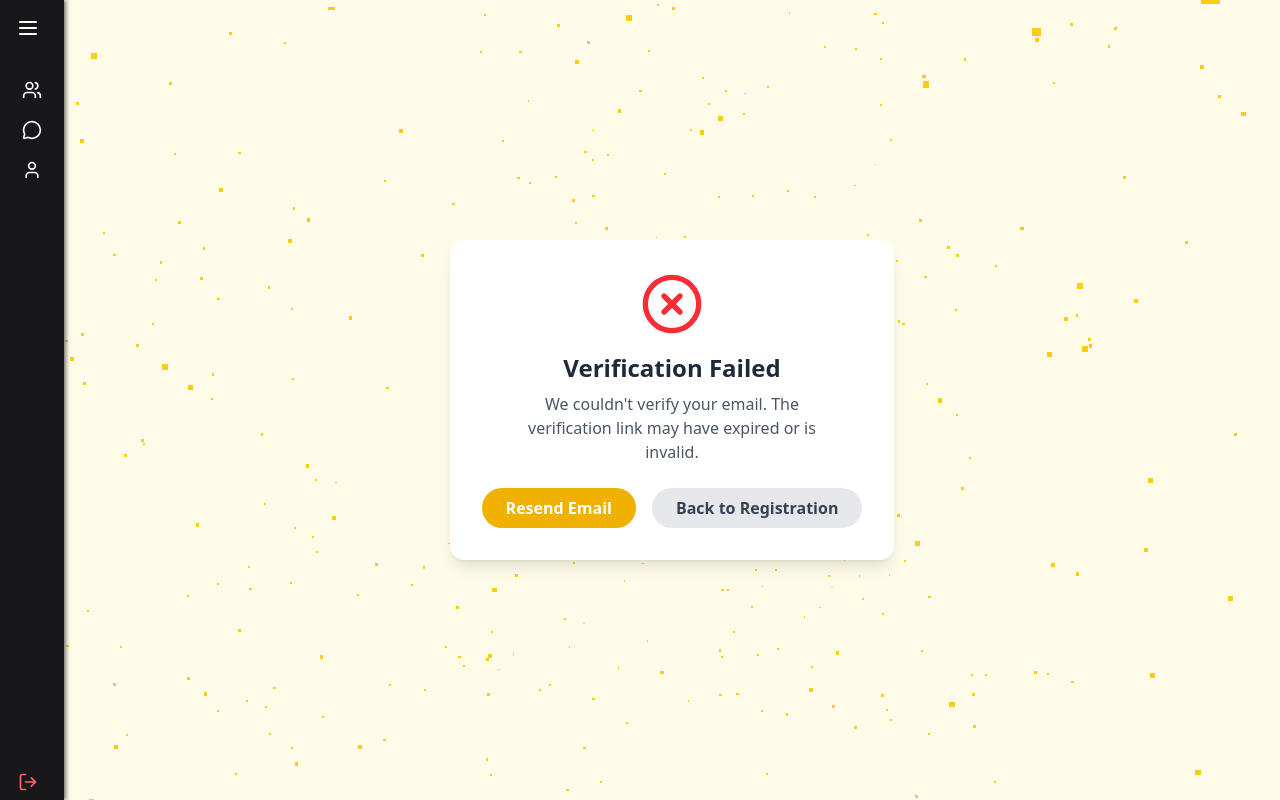
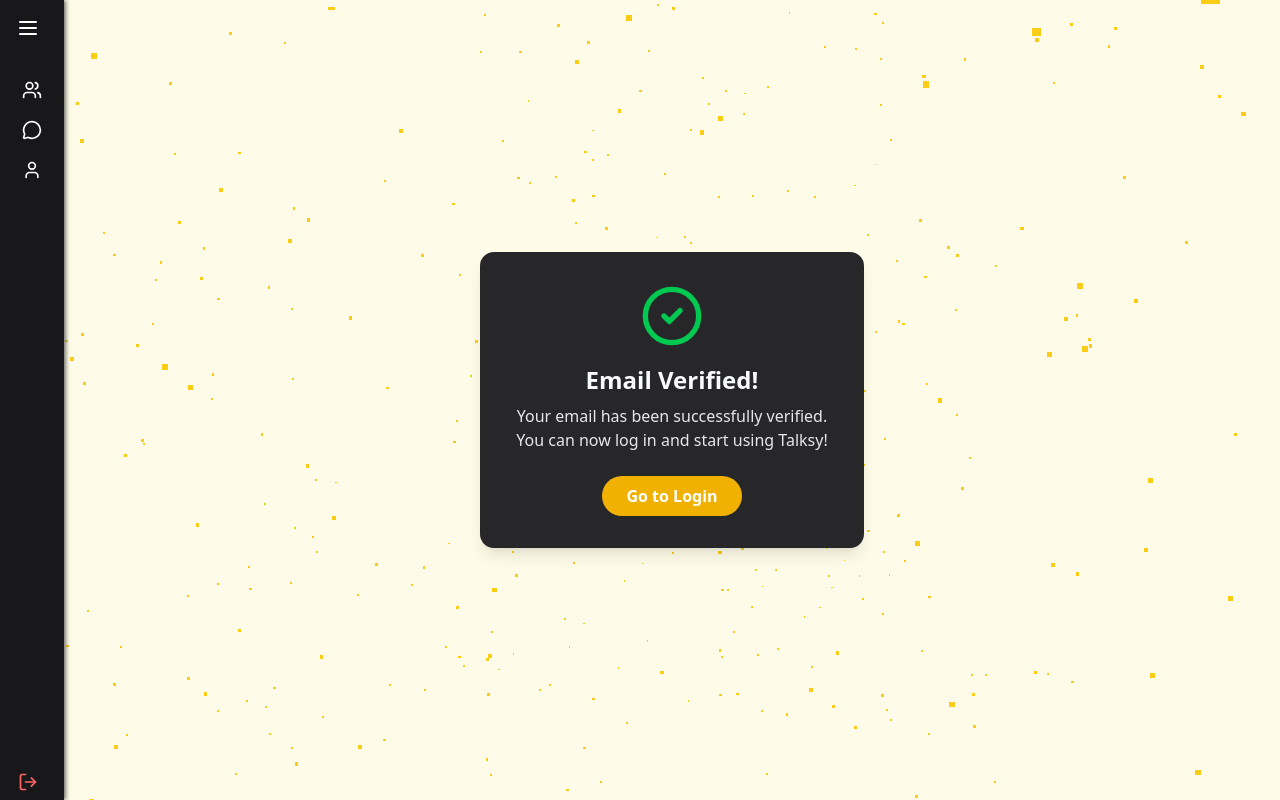
Before and after one commit to afid0n/talksy-chat-app, a React (Vite) app in the folder client/: page /email-verified in a window 1280 px wide. Built offline with nearby package versions, Linux system fonts and the light colour scheme.

Commit message:
fix:dark mode verify email,not found,reset password

```diff
--- a/client/src/components/FailedVerification.tsx
+++ b/client/src/components/FailedVerification.tsx
@@ -8,12 +8,12 @@
 const FailedVerification: React.FC<FailedVerificationProps> = ({ onResend, onBack }) => {
   return (
     <div className="min-h-screen flex flex-col items-center justify-center px-4">
-      <div className="bg-white p-8 rounded-xl shadow-lg flex flex-col items-center">
+      <div className="bg-white dark:bg-zinc-800 p-8 rounded-xl shadow-lg flex flex-col items-center">
         <XCircle className="text-red-500 mb-4" size={64} />
-        <h1 className="text-2xl font-bold mb-2 text-gray-800">
+        <h1 className="text-2xl font-bold mb-2 text-gray-800 dark:text-gray-100">
           Verification Failed
         </h1>
-        <p className="text-gray-600 mb-6 text-center max-w-xs">
+        <p className="text-gray-600 dark:text-gray-300 mb-6 text-center max-w-xs">
           We couldn't verify your email. The verification link may have expired or
           is invalid.
         </p>
--- a/client/src/components/SuccessVerification.tsx
+++ b/client/src/components/SuccessVerification.tsx
@@ -3,12 +3,12 @@
 const SuccessVerification = () => {
   return (
     <div className="min-h-screen flex flex-col items-center justify-center px-4">
-      <div className="bg-white p-8 rounded-xl shadow-lg flex flex-col items-center">
+      <div className="bg-white dark:bg-zinc-800 p-8 rounded-xl shadow-lg flex flex-col items-center">
         <CheckCircle2 className="text-green-500 mb-4" size={64} />
-        <h1 className="text-2xl font-bold mb-2 text-gray-800">
+        <h1 className="text-2xl font-bold mb-2 dark:text-gray-50 text-gray-800">
           Email Verified!
         </h1>
-        <p className="text-gray-600 mb-6 text-center max-w-xs">
+        <p className="text-gray-600 dark:text-gray-200 mb-6 text-center max-w-xs">
           Your email has been successfully verified. You can now log in and start
           using Talksy!
         </p>
--- a/client/src/pages/Common/NotFound.tsx
+++ b/client/src/pages/Common/NotFound.tsx
@@ -7,7 +7,7 @@
   return (
     <div className="h-screen w-full flex items-center justify-center px-4">
       <motion.div
-        className="bg-white rounded-3xl shadow-xl p-10 max-w-xl w-full text-center border-2 border-yellow-300"
+        className="bg-white dark:bg-zinc-800 rounded-3xl shadow-xl p-10 max-w-xl w-full text-center border-2 border-yellow-300"
         initial={{ scale: 0.5, opacity: 0 }}
         animate={{ scale: 1.05, opacity: 1 }}
         transition={{
@@ -29,7 +29,7 @@
         </motion.h1>
 
         <motion.p
-          className="text-gray-700 text-xl mb-8"
+          className="text-gray-700 dark:text-gray-100 text-xl mb-8"
           initial={{ opacity: 0, y: 20 }}
           animate={{ opacity: 1, y: 0 }}
           transition={{ delay: 0.5, duration: 0.6 }}
@@ -39,11 +39,11 @@
 
         <motion.button
           onClick={() => navigate(-1)}
-          className="bg-yellow-300 text-gray-800 font-semibold px-8 py-3 rounded-full shadow-md hover:shadow-xl hover:bg-yellow-400 transition-all duration-300"
+          className="bg-yellow-300 cursor-pointer text-gray-800 font-semibold px-8 py-3 rounded-full shadow-md hover:shadow-xl hover:bg-yellow-400 transition-all duration-300"
           whileHover={{ scale: 1.1 }}
           whileTap={{ scale: 0.95 }}
         >
-          ⬅️ Go Back
+           Go Back
         </motion.button>
       </motion.div>
     </div>
--- a/client/src/pages/auth/ResetPassword.tsx
+++ b/client/src/pages/auth/ResetPassword.tsx
@@ -1,4 +1,5 @@
 import { useState } from 'react';
+import { Link } from 'react-router-dom';
 
 export default function ResetPasswordForm() {
   const [email, setEmail] = useState('');
@@ -12,11 +13,11 @@
   };
 
   return (
-    <div className="flex flex-col items-center justify-center min-h-screen px-4 bg-white dark:bg-black text-black dark:text-white transition-colors">
+    <div className="flex flex-col items-center justify-center min-h-screen px-4 text-black dark:text-white transition-colors">
       <div className="mb-6 text-center">
         <h1 className="text-4xl font-bold">
-          <span className="text-black dark:text-white">Chat </span>
-          <span className="text-green-600">Wave</span>
+          <span className="text-black dark:text-white">Talk</span>
+          <span className="text-yellow-600">sy</span>
         </h1>
         <h2 className="text-2xl font-bold text-gray-800 dark:text-gray-200 mt-2">
           Reset your password
@@ -37,30 +38,30 @@
           <input
             type="email"
             placeholder="Enter your email"
-            className="mt-1 w-full px-3 py-2 border border-gray-300 dark:border-zinc-600 rounded-md bg-white dark:bg-zinc-800 text-black dark:text-white focus:outline-none focus:ring-2 focus:ring-green-500"
+            className="mt-1 w-full px-3 py-2 border border-gray-300 dark:border-zinc-600 rounded-md bg-white dark:bg-zinc-800 text-black dark:text-white focus:outline-none focus:ring-2 focus:ring-yellow-500"
             value={email}
             onChange={(e) => setEmail(e.target.value)}
           />
         </div>
 
         {submitted && (
-          <p className="text-sm text-green-600 dark:text-green-400 mb-4">
+          <p className="text-sm text-yellow-600 dark:text-yellow-400 mb-4">
             If this email is registered, a password reset link has been sent.
           </p>
         )}
 
         <button
           type="submit"
-          className="w-full bg-green-600 text-white py-2 rounded-md hover:bg-green-700 transition-all"
+          className="w-full bg-yellow-600 text-white py-2 rounded-md hover:bg-yellow-700 transition-all"
         >
           Send Reset Link
         </button>
 
         <p className="text-sm text-center text-gray-600 dark:text-gray-400 mt-4">
           Remember your password?{' '}
-          <a href="#" className="text-green-600 font-medium hover:underline">
+          <Link to={"/auth/login"} className="text-yellow-600 font-medium hover:underline">
             Sign in
-          </a>
+          </Link>
         </p>
       </form>
     </div>
--- a/client/src/pages/auth/VerifyEmail.tsx
+++ b/client/src/pages/auth/VerifyEmail.tsx
@@ -5,7 +5,7 @@
 
 
 const VerifyEmail = () => {
-  const [status, setStatus] = useState<"success" | "failed">("failed");
+  const [status, setStatus] = useState<"success" | "failed">("success");
 
   // Example handlers for the failed state
   const handleResend = () => {
```
